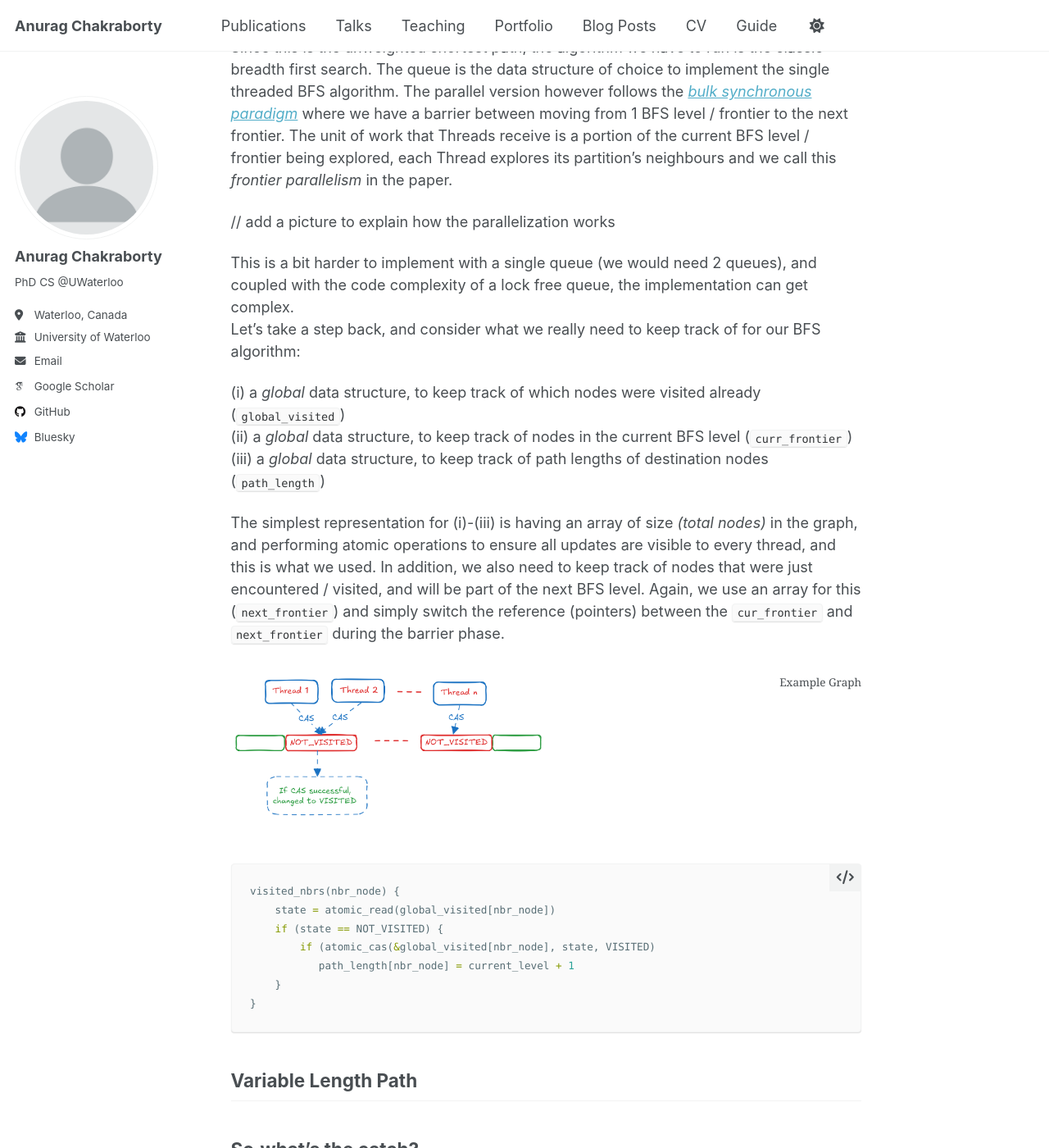
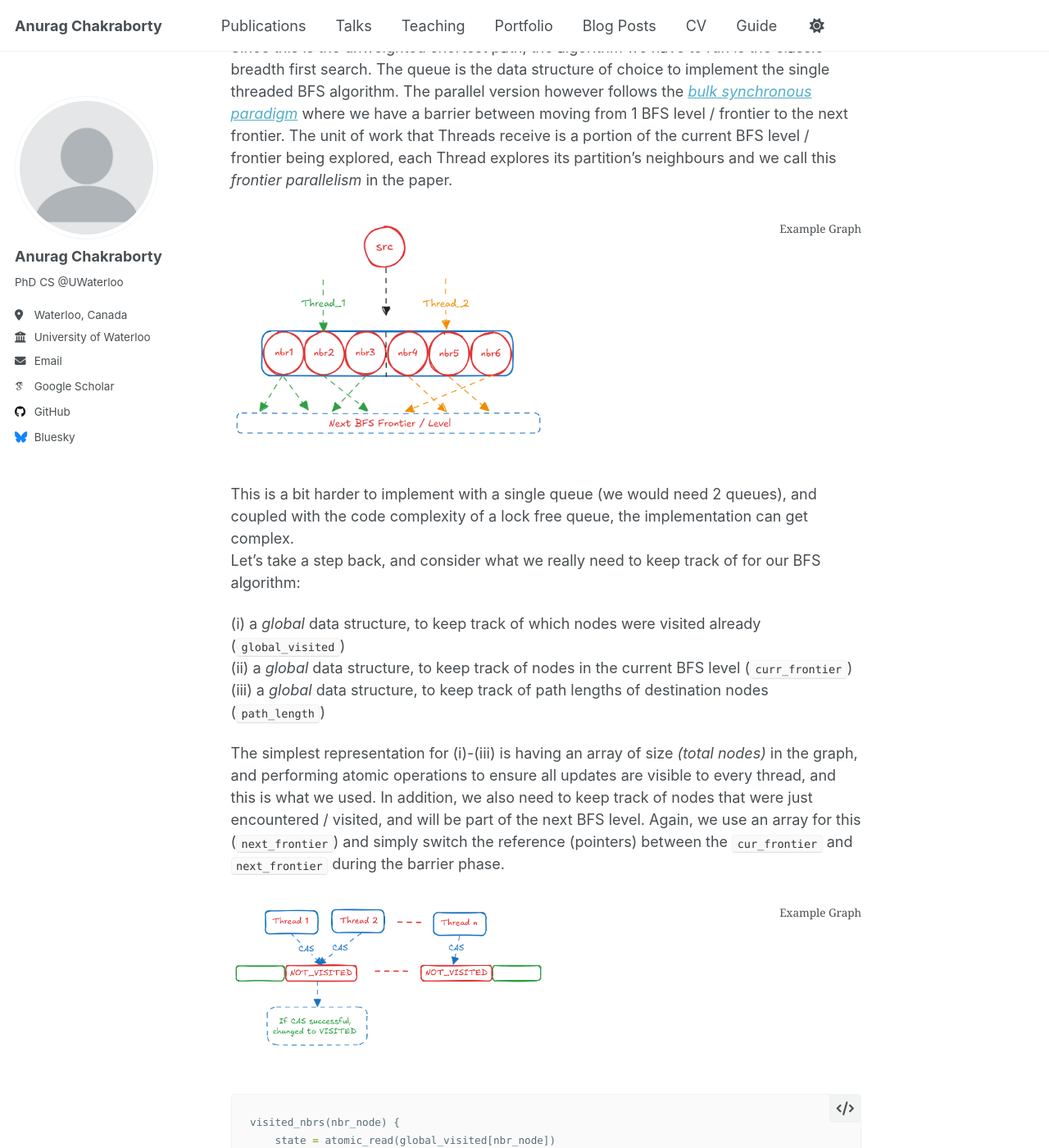
Before and after one commit to anuchak/anuchak.github.io, a Jekyll site: the page built from _posts/2025-09-14-blog-post-1.md, in a window 1280 px wide and 1400 px high, scrolled down 3069 px. Shown: the whole window at 82% size. Built offline with Jekyll 4.4.1, drawn with Linux system fonts in a browser that asks for light colours; some web fonts are replaced; a script that is not in the unit is left out; some of the changed text lies outside the part shown.

Commit message:
push changes

```diff
--- a/_posts/2025-09-14-blog-post-1.md
+++ b/_posts/2025-09-14-blog-post-1.md
@@ -104,7 +104,10 @@ The parallel version however follows the [_bulk synchronous paradigm_](https://e
 level / frontier to the next frontier. The unit of work that Threads receive is a portion of the current BFS level / frontier being
 explored, each Thread explores its partition's neighbours and we call this _frontier parallelism_ in the paper.
 
-// add a picture to explain how the parallelization works
+<figure>
+  <img src="/images/parallel_bfs.png" alt="Description" style="width: 50%;" />
+  <figcaption style="text-align: left;">Example Graph</figcaption>
+</figure>
 
 This is a bit harder to implement with a single queue (we would need 2 queues),
 and coupled with the code complexity of a lock free queue, the implementation can get complex.
@@ -120,6 +123,8 @@ track of nodes that were just encountered / visited, and will be part of the nex
 (`next_frontier`) and simply switch the reference (pointers) between the `cur_frontier` and `next_frontier` during the barrier
 phase.
 
+
+
 <figure>
   <img src="/images/img.png" alt="Description" style="width: 50%;" />
   <figcaption style="text-align: left;">Example Graph</figcaption>
```
Also changed, not shown: other parts of _posts/2025-09-14-blog-post-1.md (+3 -1 lines), images/parallel_bfs.png (added).
